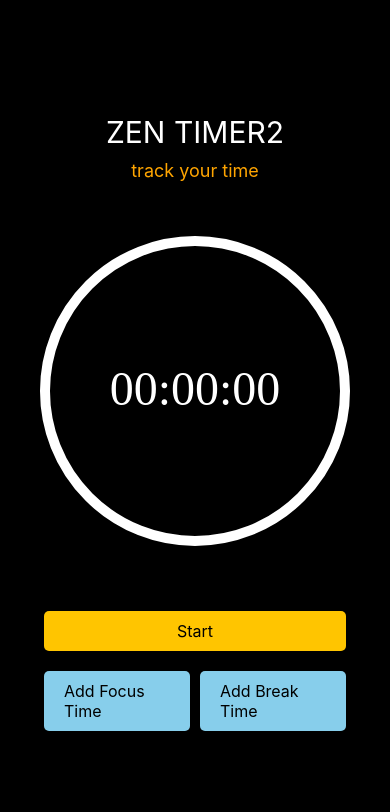
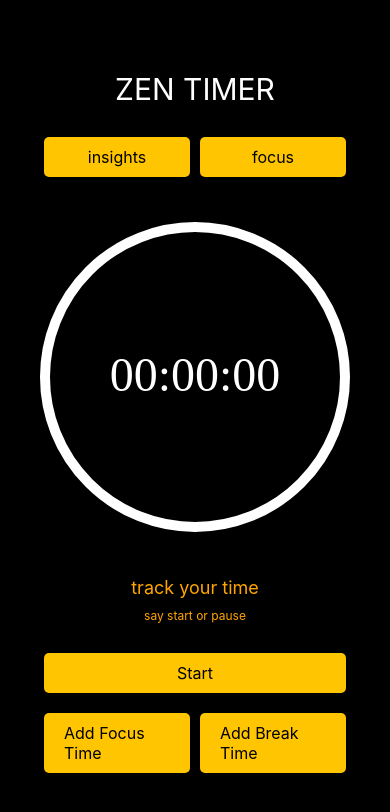
Before and after one commit to Lenindelrionicaragua/HabitTrackerAppFront, a React Native app: screen /StopwatchScreen in a window 390 px wide. Shown: the top 812 px of the page. Built offline with nearby package versions, Linux system fonts and the light colour scheme; what expo-web-browser would draw is missing.

Commit message:
created insights and focus buttons for the timerScreen

```diff
--- a/screens/StopwatchScreen/StopwatchScreen.js
+++ b/screens/StopwatchScreen/StopwatchScreen.js
@@ -54,8 +54,21 @@ const App = () => {
 
   return (
     <View style={styles.container}>
-      <Text style={styles.header}>ZEN TIMER2</Text>
-      <Text style={styles.subHeader}>track your time</Text>
+      <Text style={styles.header}>ZEN TIMER</Text>
+      <View style={styles.addButtonContainer}>
+        <TouchableOpacity
+          style={[styles.button, styles.topButton]}
+          onPress={pauseStopwatch}
+        >
+          <Text style={styles.buttonText}>insights</Text>
+        </TouchableOpacity>
+        <TouchableOpacity
+          style={[styles.button, styles.topButton]}
+          onPress={startStopwatch}
+        >
+          <Text style={styles.buttonText}>focus</Text>
+        </TouchableOpacity>
+      </View>
       <View style={styles.svgContainer}>
         <Svg height="360" width="360" viewBox="0 0 360 360">
           <Rect x="0" y="0" width="360" height="360" fill="black" />
@@ -92,6 +105,8 @@ const App = () => {
           </SvgText>
         </Svg>
       </View>
+      <Text style={styles.subHeader}>track your time</Text>
+      <Text style={styles.subText}>say start or pause</Text>
       <View style={styles.buttonContainer}>
         {running ? (
           <>
@@ -172,6 +187,11 @@ const styles = StyleSheet.create({
     marginBottom: 10,
     color: "orange"
   },
+  subText: {
+    fontSize: 12,
+    marginBottom: 10,
+    color: "orange"
+  },
   svgContainer: {
     marginVertical: 20
   },
@@ -214,10 +234,13 @@ const styles = StyleSheet.create({
     backgroundColor: skyBlue
   },
   addBreakTimeButton: {
-    backgroundColor: skyBlue
+    backgroundColor: orange
   },
   addFocusTimeButton: {
-    backgroundColor: skyBlue
+    backgroundColor: orange
+  },
+  topButton: {
+    backgroundColor: orange
   },
   buttonText: {
     color: black,
```
